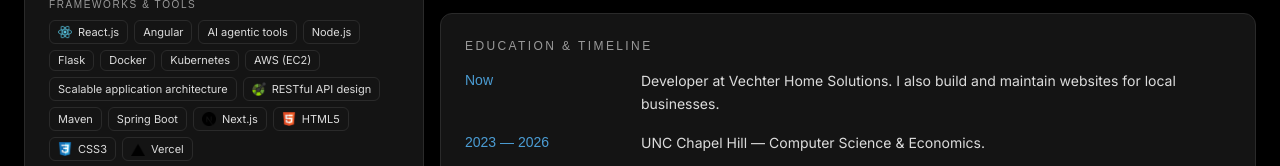
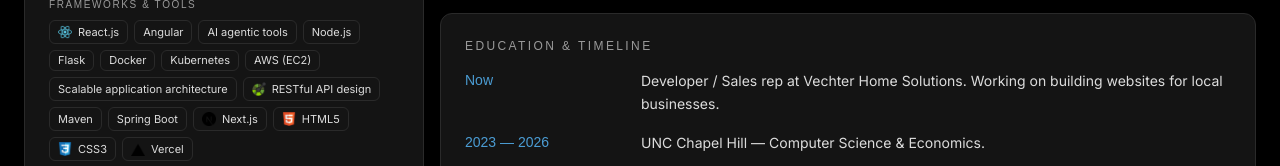
Before and after one commit to arob3303-unc/portfolio, a Next.js app: page / in a window 1280 px wide. Shown: the part 613-779 px from the top of the page. Built offline with nearby package versions, Linux system fonts and the light colour scheme; a web font is replaced by a local one.

Commit message:
changed timeline

```diff
--- a/src/app/page.tsx
+++ b/src/app/page.tsx
@@ -204,7 +204,7 @@
           {[
             {
               when: "Now",
-              what: "Developer at Vechter Home Solutions. I also build and maintain websites for local businesses.",
+              what: "Developer / Sales rep at Vechter Home Solutions. Working on building websites for local businesses.",
             },
             {
               when: "2023 — 2026",
```
